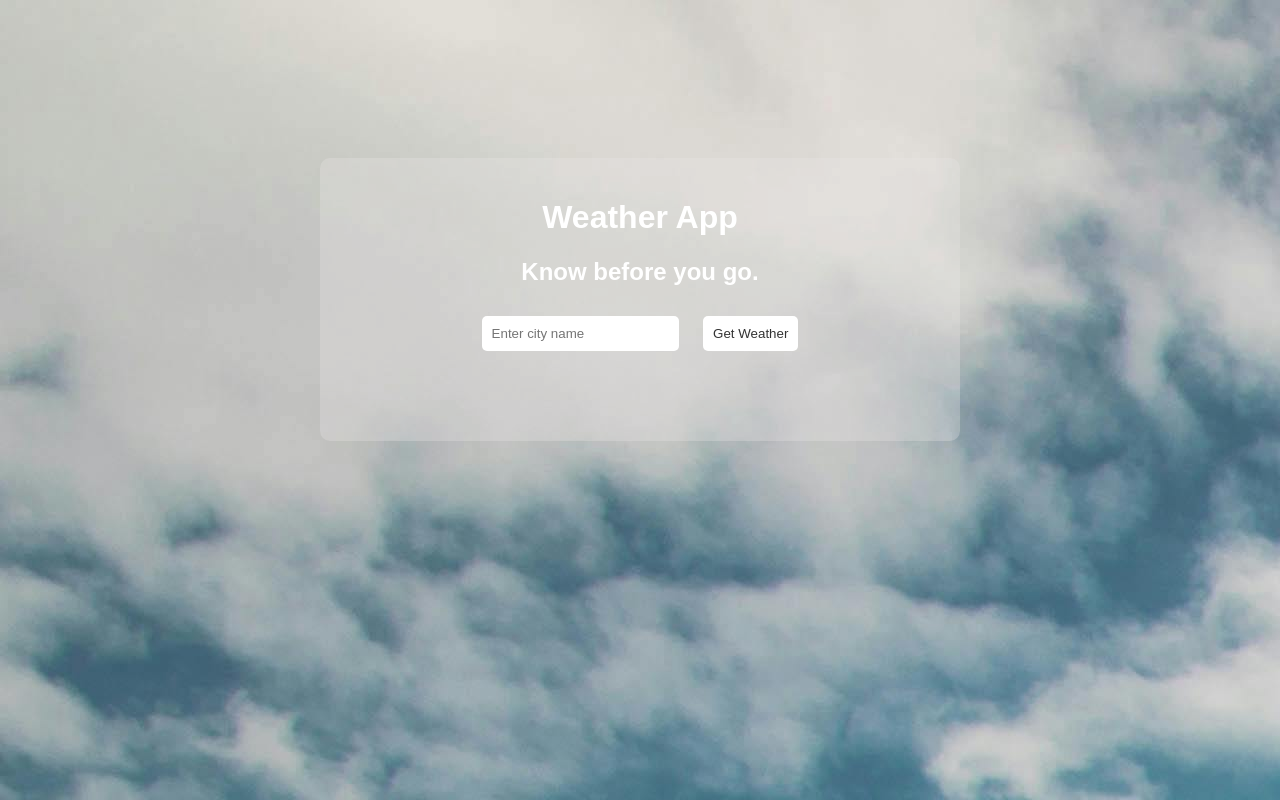
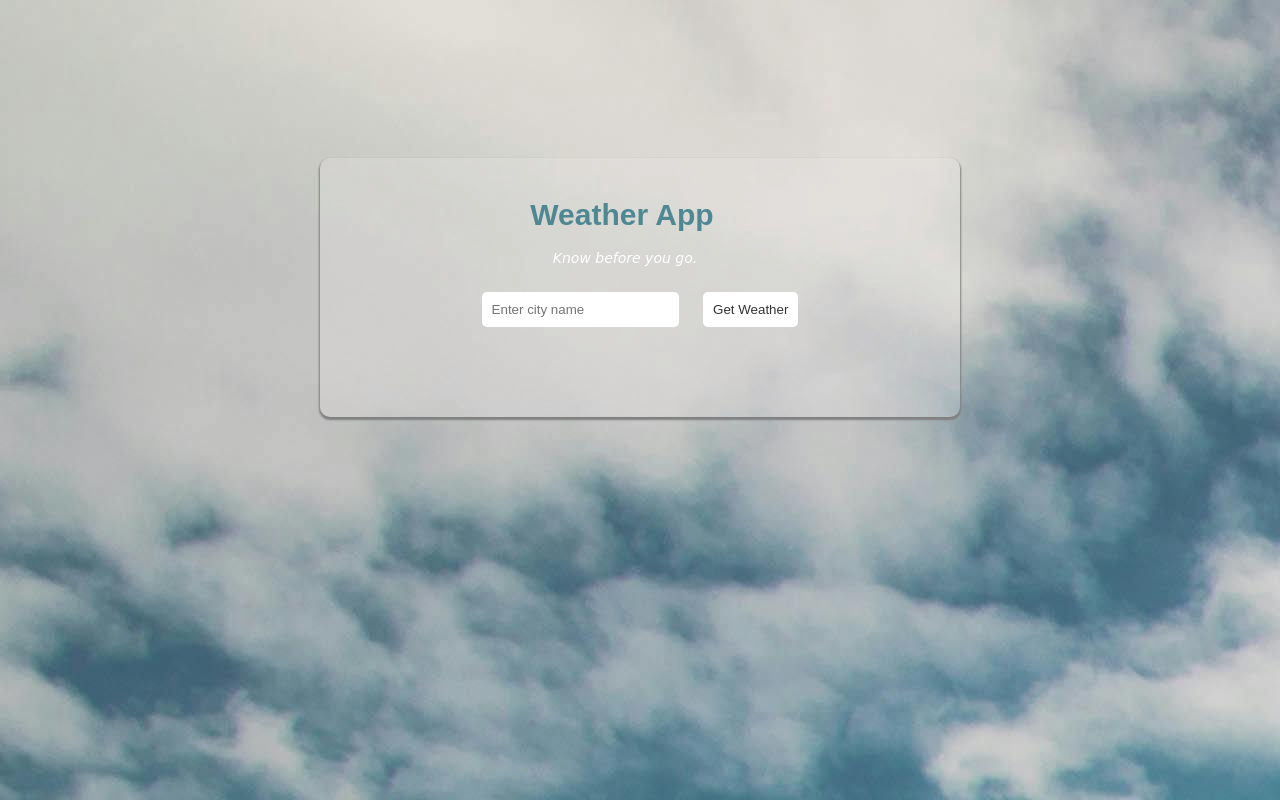
Before and after one commit to Alok0kumar/Weather-app, a plain HTML site: page index.html in a window 1280 px wide. Drawn offline with Linux system fonts and the light colour scheme.

Commit message:
added box shadow

```diff
--- a/style.css
+++ b/style.css
@@ -8,8 +8,38 @@ body {
   padding-top: 50px;
 }
 
-#title {
-  color: black;
+.title {
+  color: rgba(12, 97, 114, 0.673);
+
+  padding: 2px;
+  padding-bottom: 2px;
+  height: 30px;
+  width: 200px;
+  margin-left: 180px;
+  font-size: 15px;
+  padding-bottom: 22px;
+  padding-top: 2px;
+  justify-content: center;
+  align-items: center;
+  padding-top: 0px;
+
+
+
+
+}
+#line {
+  font-size: 14px;
+  font-weight: normal;
+  font-family: cursive;
+  border: none;
+  margin-top: 0px;
+  font-style: italic;
+  height: 20px;
+  width: 190px;
+  align-items: center;
+  justify-content: center;
+  margin-left: 190px;
+  /* box-shadow: 0 4px 8px 0 rgba(0, 0, 0, 0.2), 0 6px 20px 0 rgba(0, 0, 0, 0.19); */
 }
 .container {
   max-width: 600px;
@@ -17,6 +47,7 @@ body {
   background: rgba(232, 229, 229, 0.3);
   padding: 20px;
   border-radius: 10px;
+  box-shadow: 0px 2px 2px 1px grey;
 }
 
 input, button {
```
